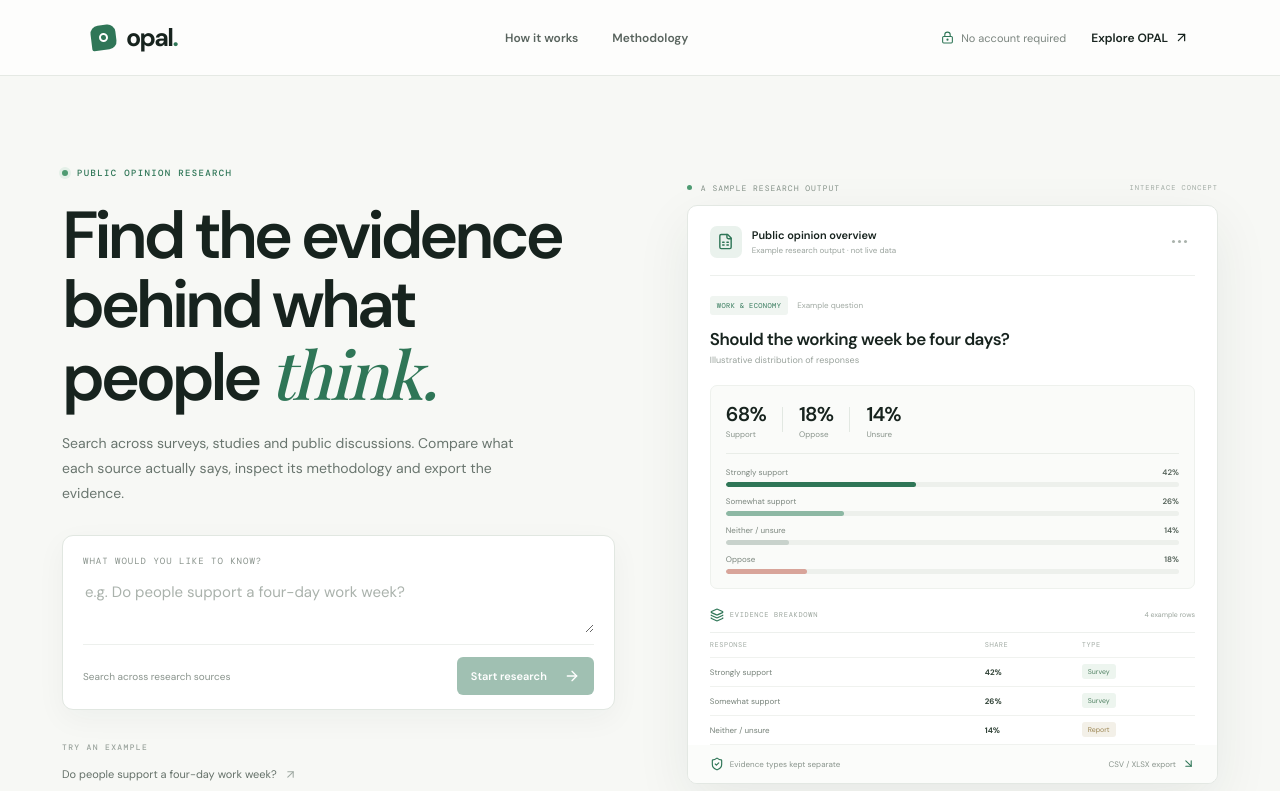
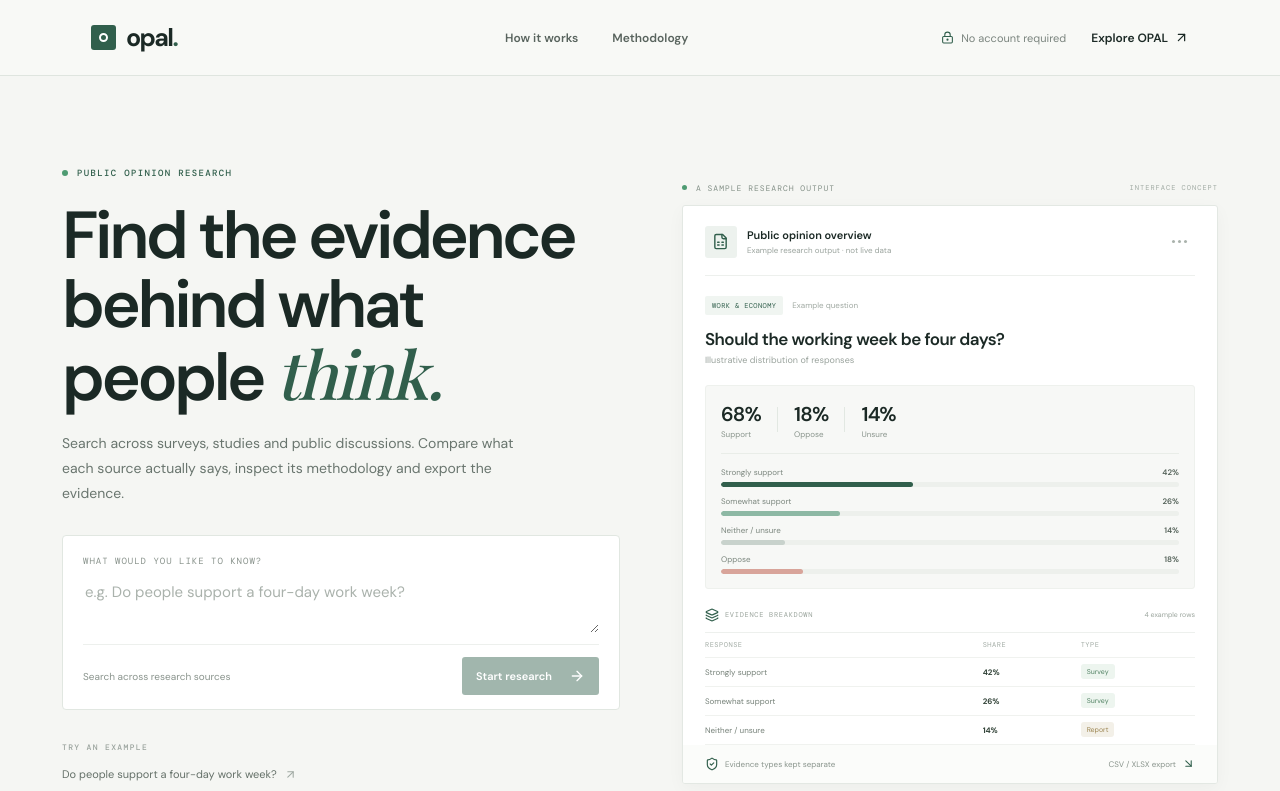
Before and after one commit to davidyoyoyo/OPAL, a Next.js app: page / in a window 1280 px wide. Shown: the top 791 px of the page. Built offline with nearby package versions, Linux system fonts and the light colour scheme; a web font is replaced by a local one.

Commit message:
Refine OPAL visual system with a quieter editorial style

```diff
--- a/app/globals.css
+++ b/app/globals.css
@@ -302,3 +302,34 @@ button { cursor: pointer; }
   .small-export { margin-left: 0; }
   .workspace-footer { flex-direction: column; }
 }
+
+
+/* Editorial refinement: quieter surfaces, sharper hierarchy, less dashboard chrome. */
+:root {
+  --paper: #f5f6f3;
+  --ink: #1b2925;
+  --muted: #69766f;
+  --line: #dfe5df;
+  --green: #315f4c;
+  --green-dark: #244b3b;
+  --green-soft: #edf2ee;
+}
+.brand-mark { border-radius: 3px; transform: none; }
+.site-header { background: #f8f9f6; }
+.hero { gap: 62px; }
+.hero h1 { letter-spacing: -3.5px; }
+.hero h1 em, .how-heading h2 em { color: #315f4c; }
+.question-card { border-radius: 4px; box-shadow: none; }
+.question-card:focus-within { box-shadow: 0 0 0 2px rgba(49,95,76,.08); }
+.submit-button { border-radius: 3px; }
+.results-window { border-radius: 3px; box-shadow: 0 5px 18px rgba(25,42,32,.035); }
+.chart-area { border-radius: 3px; background: #f7f8f6; }
+.file-icon, .caption-icon, .step-icon { border-radius: 3px; }
+.meta-chip, .demo-label, .panel-menu, .evidence-badge { border-radius: 2px; }
+.step-card, .stat-card, .panel { border-radius: 3px; }
+.step-card { background: #fff; }
+.live-dot, .eyebrow-dot { box-shadow: none; }
+.trust-strip { background: #f7f8f5; }
+@media (max-width: 760px) {
+  .hero { gap: 42px; }
+}
```
